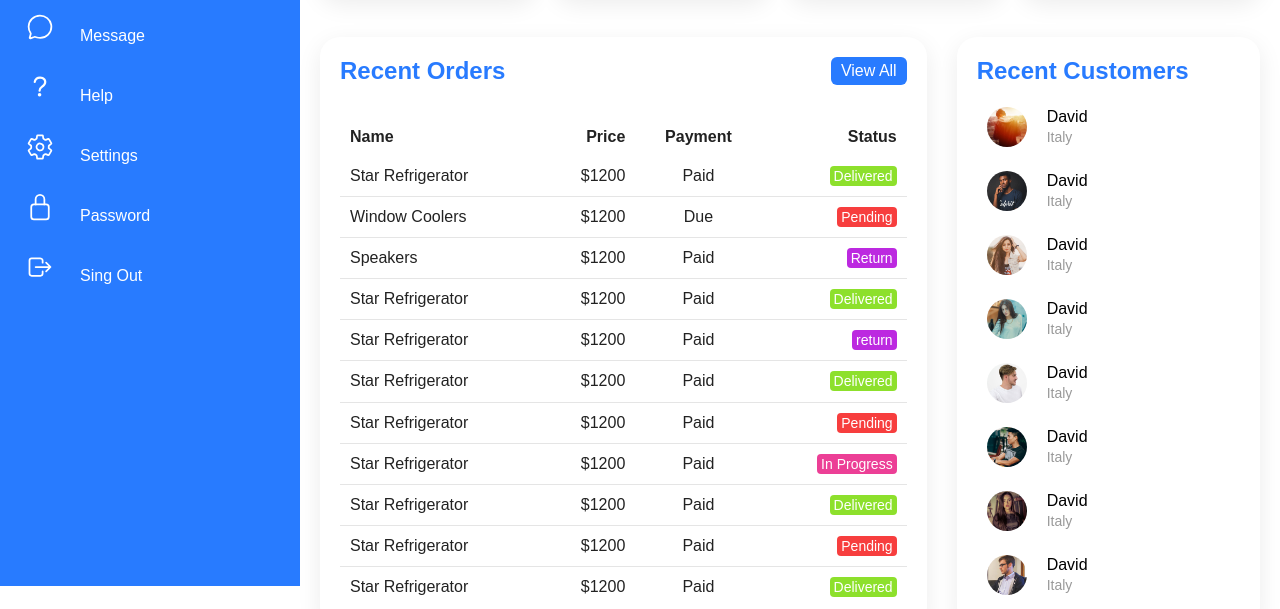
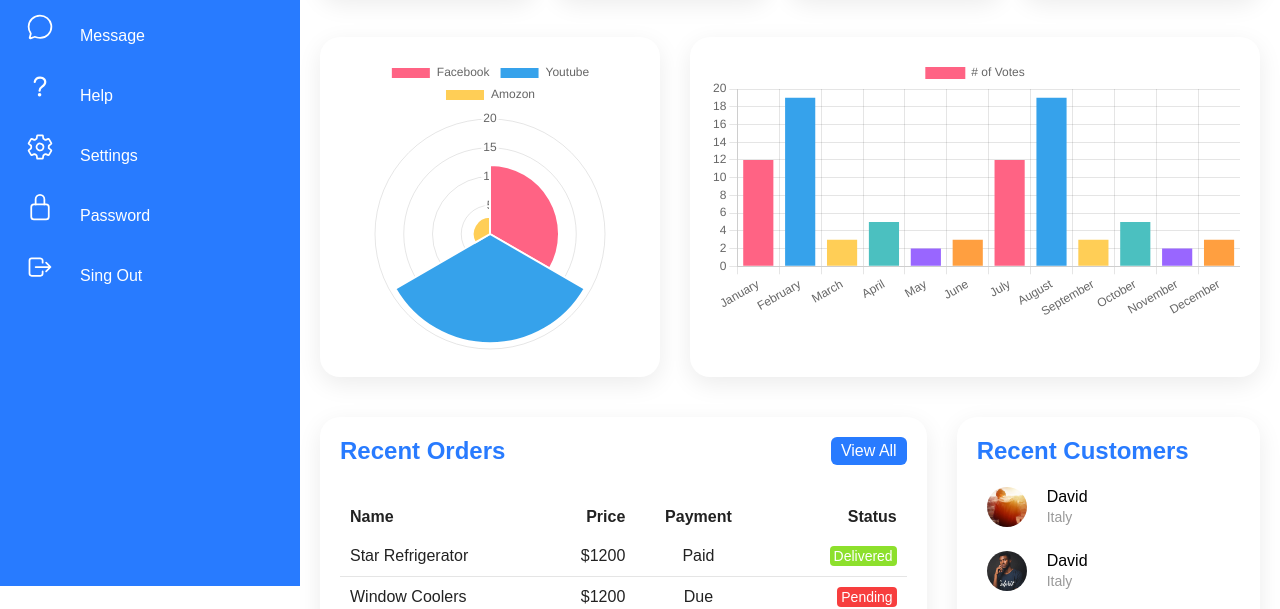
Before and after one commit to jahanrothy/deploy_dashboard, a website: page index.html in a window 1280 px wide. Shown: the part 214-823 px from the top of the page. Drawn offline with nearby package versions, Linux system fonts and the light colour scheme.

Commit message:
added chartlist

```diff
--- a/css/style.css
+++ b/css/style.css
@@ -240,6 +240,27 @@ body {
   color: var(--white);
 }
 
+/* Chartlist */
+
+.graphBox {
+  position: relative;
+  width: 100%;
+  padding: 20px;
+  display: grid;
+  grid-template-columns: 1fr 2fr;
+  grid-gap: 30px;
+  min-height: 200px;
+}
+
+.graphBox .box {
+  position: relative;
+  background: #fff;
+  padding: 20px;
+  width: 100%;
+  box-shadow: 0 7px 25px rgba(0, 0, 0, 0.08);
+  border-radius: 20px;
+}
+
 .details {
   position: relative;
   width: 100%;
--- a/index.html
+++ b/index.html
@@ -141,6 +141,17 @@
             <div class="iconBx">
               <ion-icon name="cash-outline"></ion-icon>
             </div>
+          </div>
+        </div>
+
+        <!-- Add Chartlist -->
+
+        <div class="graphBox">
+          <div class="box">
+            <canvas id="myChart"></canvas>
+          </div>
+          <div class="box">
+            <canvas id="earning"></canvas>
           </div>
         </div>
 
@@ -334,6 +345,10 @@
       nomodule
       src="https://unpkg.com/ionicons@7.1.0/dist/ionicons/ionicons.js"
     ></script>
+
+    <script src="https://cdn.jsdelivr.net/npm/chart.js@4.2.1/dist/chart.umd.min.js"></script>
+
     <script src="./js/script.js"></script>
+    <script src="./js/chart.js"></script>
   </body>
 </html>
--- /dev/null
+++ b/js/chart.js
@@ -0,0 +1,50 @@
+var ctx = document.getElementById('myChart').getContext('2d');
+var earning = document.getElementById('earning').getContext('2d');
+var myChart = new Chart(ctx, {
+    type: 'polarArea',
+    data: {
+        labels: ['Facebook', 'Youtube', 'Amozon'],
+        datasets: [{
+            label: '# of Votes',
+            data: [12, 19, 3,],
+            backgroundColor: [
+                'rgba(255, 99, 132, 1)',
+                'rgba(54, 162, 235, 1)',
+                'rgba(255, 206, 86, 1)'
+            ],
+        }]
+    },
+    options: {
+        reponsive: true,
+    }
+});
+
+
+var myChart = new Chart(earning, {
+    type: 'bar',
+    data: {
+        labels: ['January', 'February', 'March', 'April', 'May', 'June', 'July', 'August', 'September', 'October', 'November', 'December'],
+        datasets: [{
+            label: '# of Votes',
+            data: [12, 19, 3, 5, 2, 3, 12, 19, 3, 5, 2, 3],
+            backgroundColor: [
+                'rgba(255, 99, 132, 1)',
+                'rgba(54, 162, 235, 1)',
+                'rgba(255, 206, 86, 1)',
+                'rgba(75, 192, 192, 1)',
+                'rgba(153, 102, 255, 1)',
+                'rgba(255, 159, 64, 1)',
+                'rgba(255, 99, 132, 1)',
+                'rgba(54, 162, 235, 1)',
+                'rgba(255, 206, 86, 1)',
+                'rgba(75, 192, 192, 1)',
+                'rgba(153, 102, 255, 1)',
+                'rgba(255, 159, 64, 1)'
+            ],
+
+        }]
+    },
+    options: {
+       responsive: true,
+    }
+});
--- /dev/null
+++ b/package.json
@@ -0,0 +1,5 @@
+{
+  "dependencies": {
+    "chart.js": "^4.4.0"
+  }
+}
```
Also changed, not shown: 1 other file.
